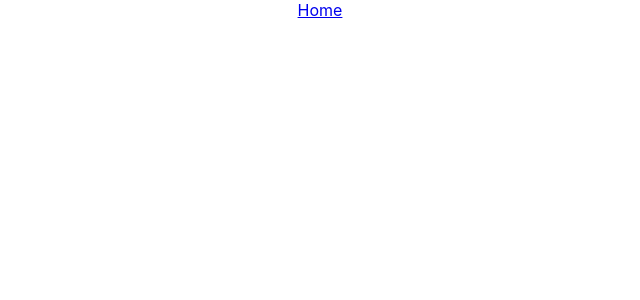
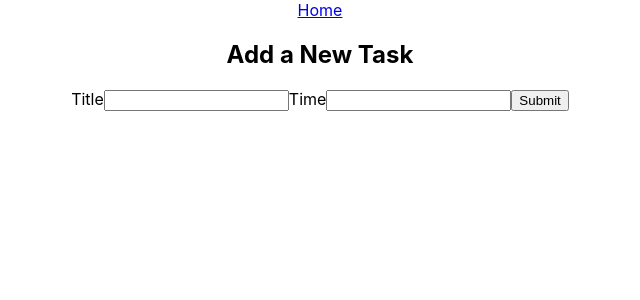
Before and after one commit to kovalen1618/priora, a React (Create React App) app: page /create in a window 1280 px wide. Shown: the top 300 px of the page, without its empty margins (320-960 px from the left). Built offline with nearby package versions, Linux system fonts and the light colour scheme; the HTML template or start-up script is replaced by a standard one.

Commit message:
Added Create page with form to .add() to Firebase

```diff
--- a/src/pages/create/Create.js
+++ b/src/pages/create/Create.js
@@ -1,12 +1,62 @@
 // TODO: Page to create tasks
 
 
-import React from 'react'
+import React, { useState } from 'react'
+import { useNavigate } from "react-router-dom";
+import { projectFirestore } from '../../firebase/config';
 
 function Create() {
-  return (
-    <div></div>
-  )
+    const [title, setTitle] = useState('');
+    const [time, setTime] = useState('');
+
+    const navigate = useNavigate();
+
+    const handleSubmit = async (e) => {
+        e.preventDefault();
+
+        const doc = { title, time };
+
+        try {
+            await projectFirestore.collection('tasks').add(doc);
+            navigate('/');
+        } catch(error) {
+            console.log(error);
+        }
+    }
+
+
+
+    return (
+        <div>
+            <h2>Add a New Task</h2>
+
+            <form onSubmit={handleSubmit}>
+
+                <label>
+                    <span>Title</span>
+                    <input
+                        type='text'
+                        onChange={(e) => setTitle(e.target.value)}
+                        value={title}
+                        required
+                    />
+                </label>
+
+                <label>
+                    <span>Time</span>
+                    <input
+                        type='number'
+                        onChange={(e) => setTime(e.target.value)}
+                        value={time}
+                        required
+                    />
+                </label>
+
+                <button>Submit</button>
+
+            </form>
+        </div>
+    )
 }
 
 export default Create
```
